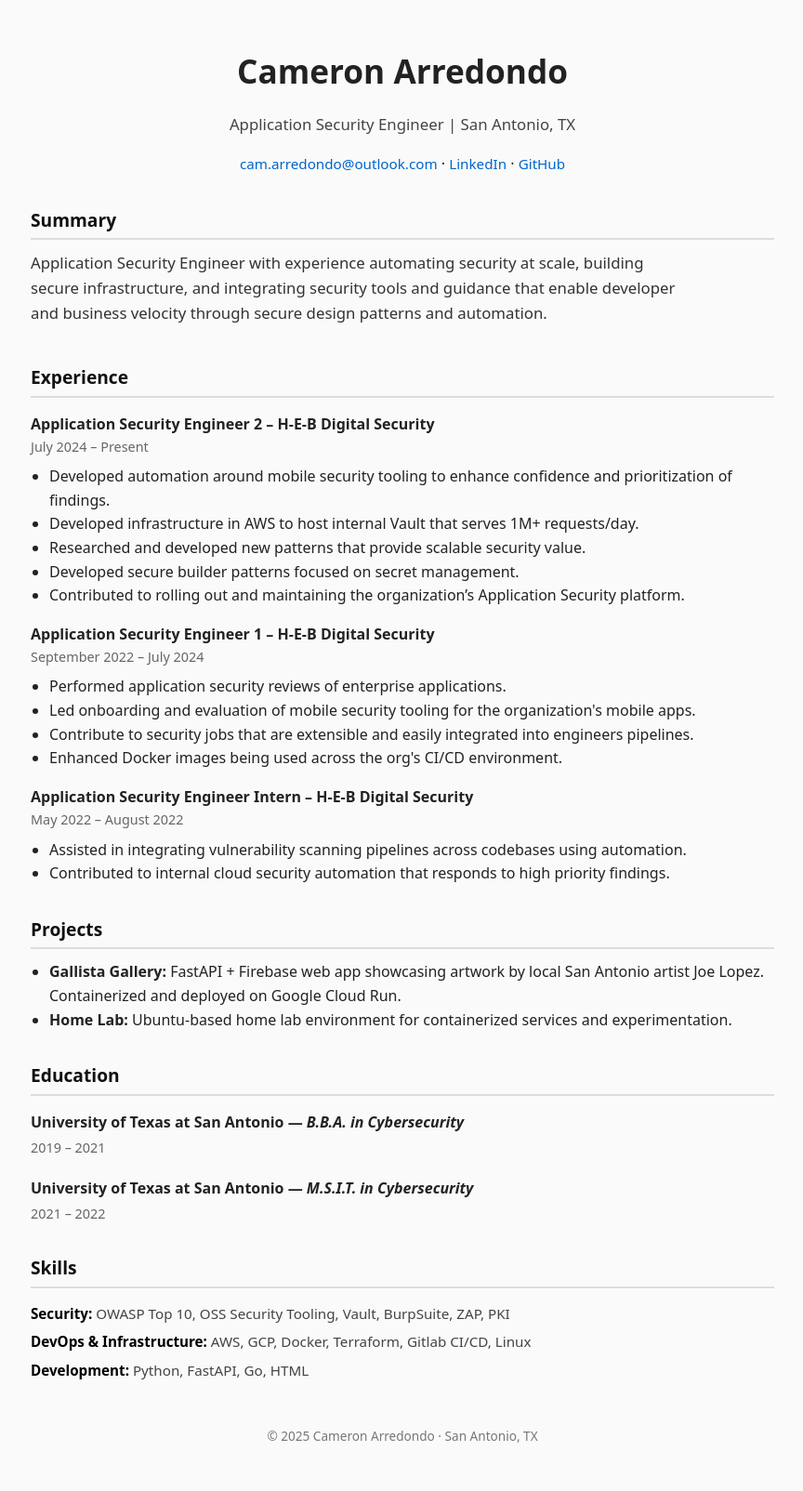
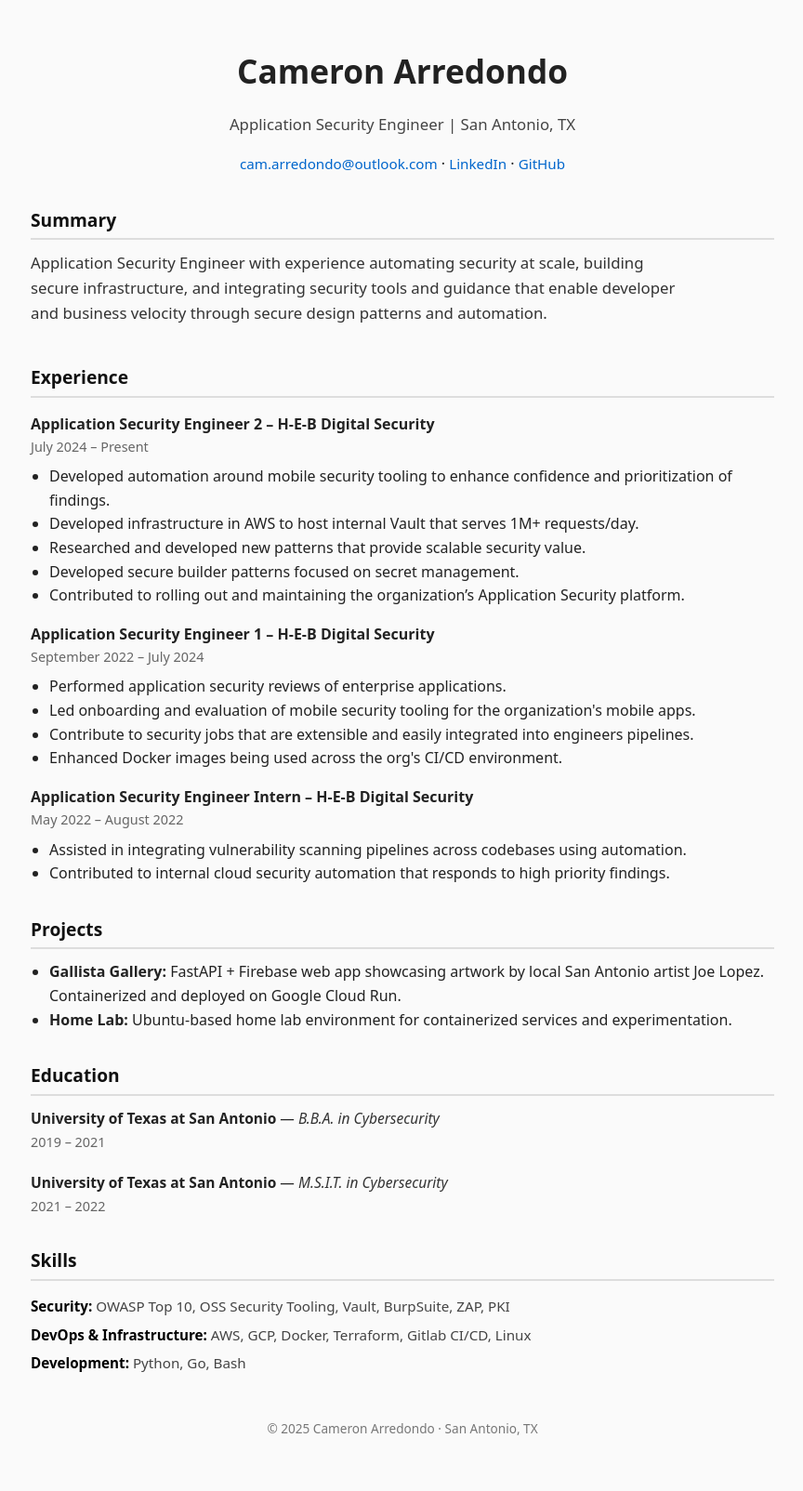
Before and after one commit to Cameron-Arredondo/Cameron-Arredondo.github.io, a Jekyll site: the page built from index.html, in a window 1280 px wide. Shown: the whole page at 93% size, without its empty margins (207-1071 px from the left). Built offline with Jekyll 4.4.1, drawn with Linux system fonts in a browser that asks for light colours.

Commit message:
update education formatting for resume

```diff
--- a/_data/resume.yml
+++ b/_data/resume.yml
@@ -63,10 +63,8 @@ skills:
   - category: "Development"
     items:
       - "Python"
-      - "FastAPI"
       - "Go"
-      - "HTML"
-
+      - "Bash"
 education:
   - school: "University of Texas at San Antonio"
     degree: "B.B.A. in Cybersecurity"
--- a/_layouts/resume.html
+++ b/_layouts/resume.html
@@ -52,10 +52,13 @@
       <h2>Education</h2>
       {% for edu in site.data.resume.education %}
       <div class="education-entry">
-      <h3 class="edu-school">{{ edu.school }} — <em>{{ edu.degree }}</em></h3>
-      <p class="edu-date">{{ edu.date }}</p>
+        <p class="edu-line">
+          <strong>{{ edu.school }}</strong> — <em>{{ edu.degree }}</em>
+        </p>
+        <p class="edu-date">{{ edu.date }}</p>
       </div>
       {% endfor %}
+    </section>
     </section>
     <section>
       <h2>Skills</h2>
--- a/assets/css/resume.css
+++ b/assets/css/resume.css
@@ -130,24 +130,28 @@ footer {
 }
 
 /* --- Education Section --- */
-.education-entry {
-  margin-bottom: 1.25rem;
+.education {
+  margin-top: 1.5rem;
 }
 
-.edu-school {
-  font-size: 1rem;
-  font-weight: 600;
-  margin-bottom: 0.1rem;
+.education-entry {
+  margin-bottom: 1.2rem;
 }
 
-.edu-degree {
-  font-size: 0.95rem;
+.edu-line {
+  font-size: 0.97rem;        /* smaller than job titles */
+  color: #222;
+  font-weight: 500;          /* softer than 600 */
+  margin: 0 0 0.1rem 0;
+}
+
+.edu-line em {
+  font-style: italic;
   color: #333;
-  margin: 0;
 }
 
 .edu-date {
   font-size: 0.9rem;
   color: #666;
-  margin-top: 0.15rem;
+  margin: 0;
 }
```
